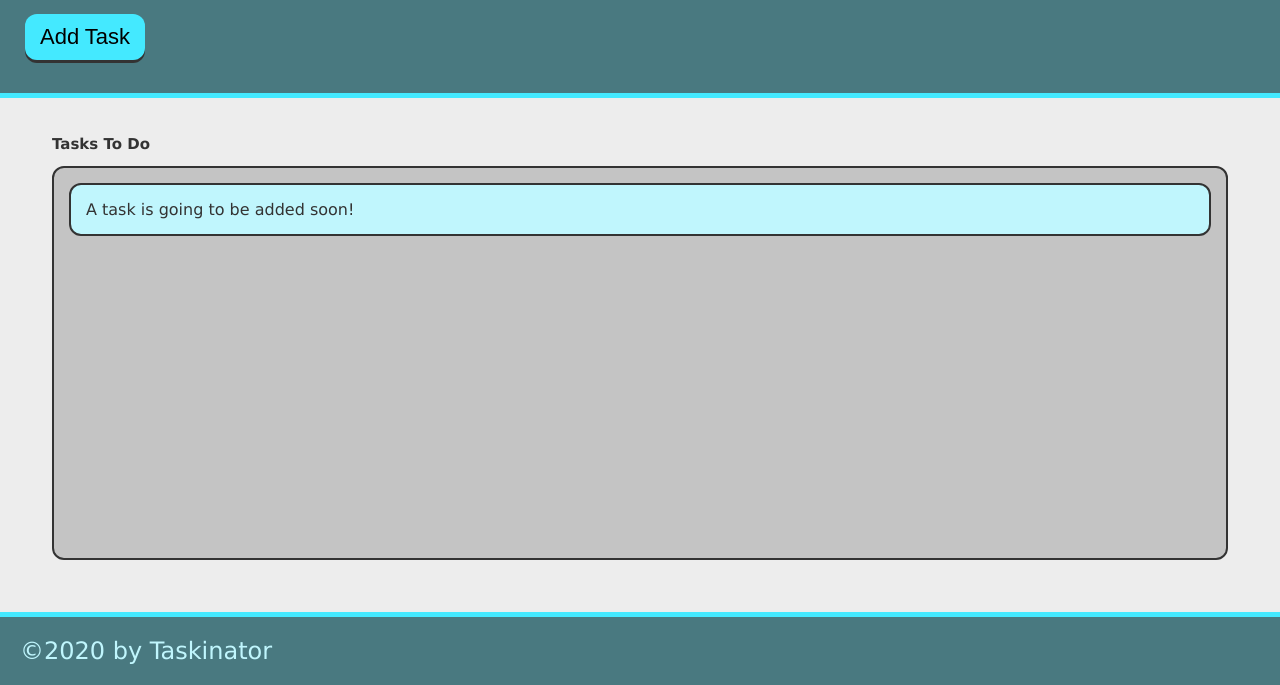
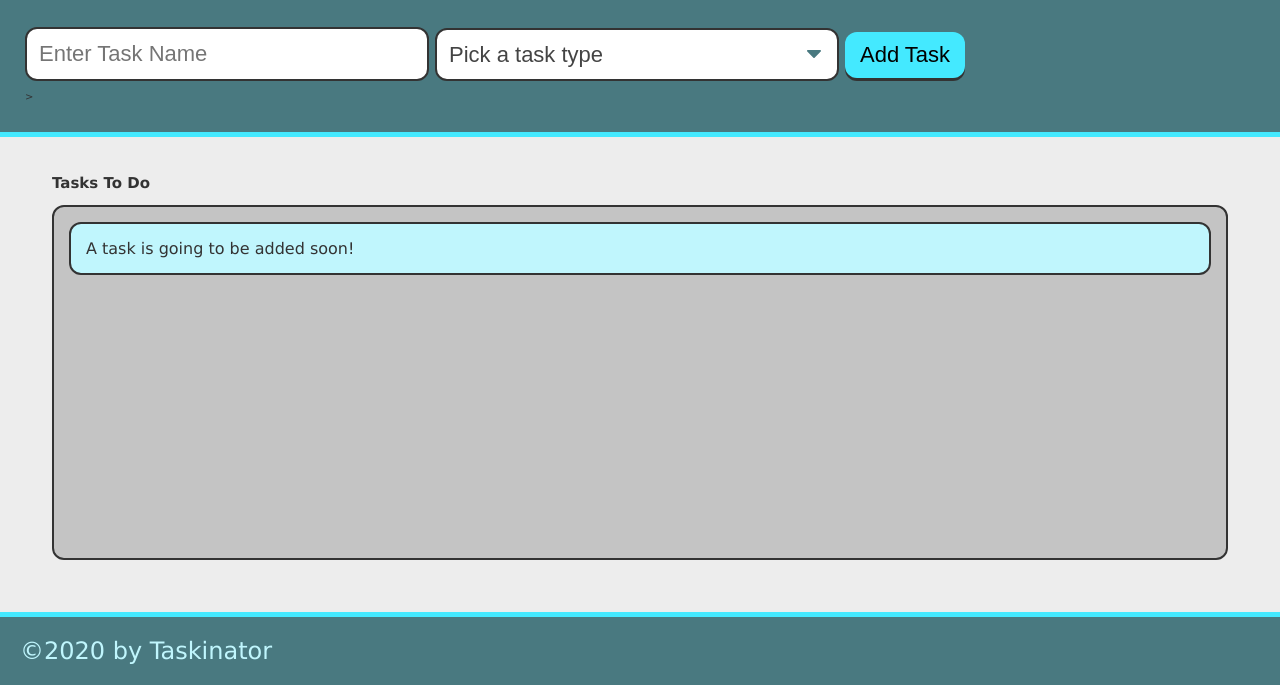
Before and after one commit to TempleKramer/taskinator, a plain HTML site: page index.html in a window 1280 px wide. Shown: the part 115-800 px from the top of the page. Drawn offline with Linux system fonts and the light colour scheme.

Commit message:
added dropdown

```diff
--- a/index.html
+++ b/index.html
@@ -11,7 +11,24 @@
     <header>
         <h1 class="page-title">Taskinator</h1>
         <p>Click the button below to add a new task!</p>
-        <button class="btn" id="save-task">Add Task</button>
+        <form id="task-form">
+            <div class="form-group">
+                <input type="text" name="tasl-name" placeholder="Enter Task Name" />
+            </div>
+
+            <div class="form-group">
+                <select name="task-type" class="select-dropdown">
+                  <option value="" disabled selected>Pick a task type</option>
+                  <option value="Print">Print</option>
+                  <option value="Web">Web</option>
+                  <option value="Mobile">Mobile</option>
+                </select>
+              </div>
+
+            <div class="form-group">
+                <button class="btn" id="save-task" type="submit">Add Task</button>
+            </div>
+        </form>>
 
 
     </header>
```
